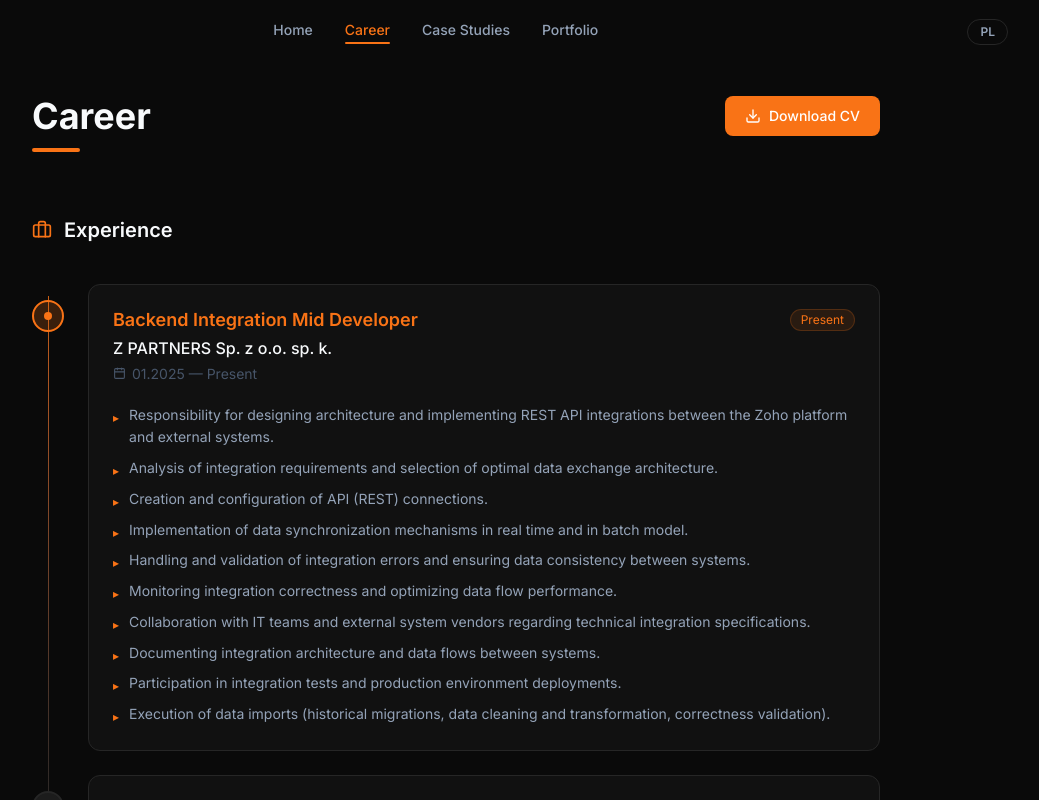
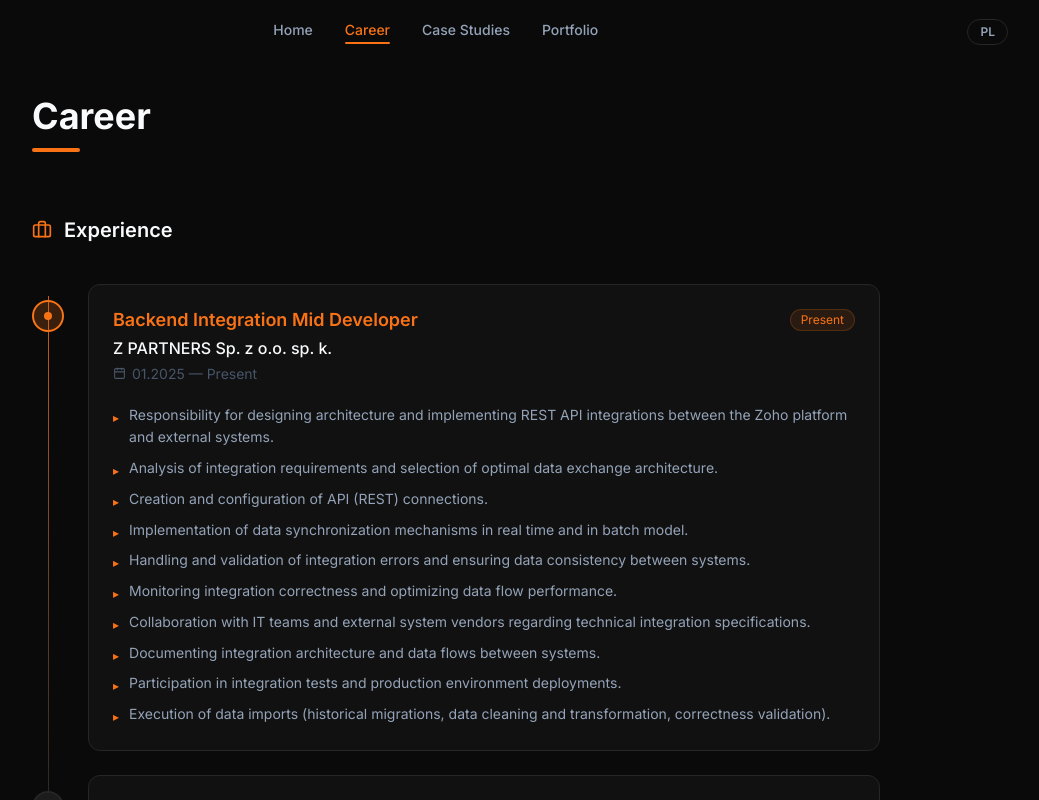
Before and after one commit to Spoki87/www, a React (Vite) app: page /career in a window 1280 px wide. Shown: the top 800 px of the page, without its empty margins (184-1223 px from the left). Built offline with nearby package versions, Linux system fonts and the light colour scheme.

Commit message:
view:button

```diff
--- /dev/null
+++ b/src/config.js
@@ -0,0 +1 @@
+export const SHOW_CV_DOWNLOAD = false
--- a/src/pages/Career.jsx
+++ b/src/pages/Career.jsx
@@ -1,6 +1,7 @@
 import { motion } from 'framer-motion'
 import { useTranslation } from 'react-i18next'
 import { Download, Briefcase, GraduationCap, Award, Calendar } from 'lucide-react'
+import { SHOW_CV_DOWNLOAD } from '../config'
 import { experience, education, certifications } from '../data/career'
 import SEO from '../components/SEO'
 
@@ -35,6 +36,7 @@ export default function Career() {
               <h1 className="text-4xl font-bold text-snow mb-3">{t('career.title')}</h1>
               <div className="w-12 h-1 bg-accent rounded-full" />
             </div>
+            {SHOW_CV_DOWNLOAD && (
               <a
                 href="/CV_Patryk_Pawlak.pdf"
                 download
@@ -43,6 +45,7 @@ export default function Career() {
                 <Download size={16} />
                 {t('career.download_cv')}
               </a>
+            )}
           </div>
 
           {/* ── Experience ── */}
--- a/src/pages/Home.jsx
+++ b/src/pages/Home.jsx
@@ -1,6 +1,7 @@
 import { motion } from 'framer-motion'
 import { useTranslation } from 'react-i18next'
 import { Mail, ArrowRight, Download } from 'lucide-react'
+import { SHOW_CV_DOWNLOAD } from '../config'
 import { GitHubIcon, LinkedInIcon } from '../components/BrandIcons'
 import { Link } from 'react-router-dom'
 import SEO from '../components/SEO'
@@ -187,6 +188,7 @@ export default function Home() {
               <p className="text-slate text-lg leading-relaxed mb-8">
                 {t('about.bio')}
               </p>
+              {SHOW_CV_DOWNLOAD && (
                 <a
                   href="/CV_Patryk_Pawlak.pdf"
                   download
@@ -195,6 +197,7 @@ export default function Home() {
                   <Download size={16} />
                   {t('about.download_cv')}
                 </a>
+              )}
             </motion.div>
 
             {/* Skills */}
```
Lines whose indentation alone changed are shown as unchanged.
